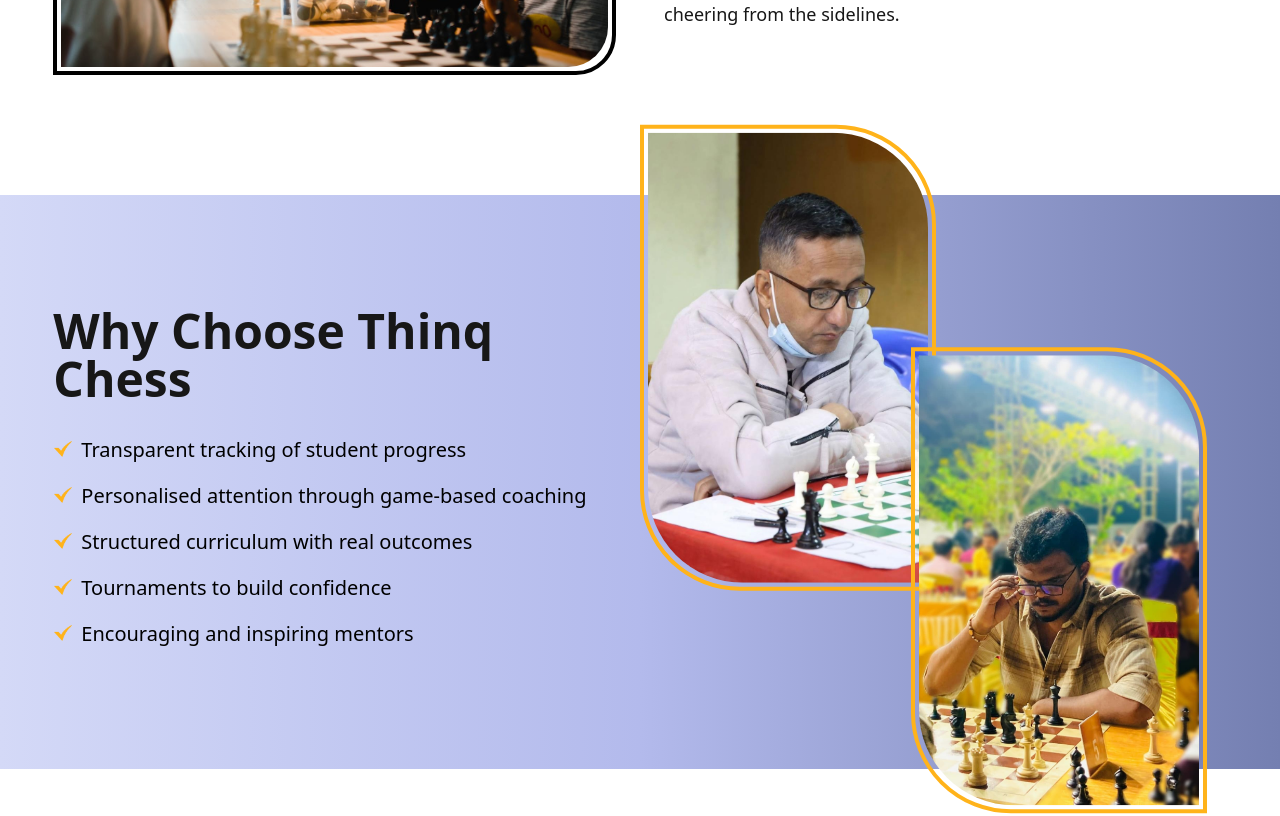
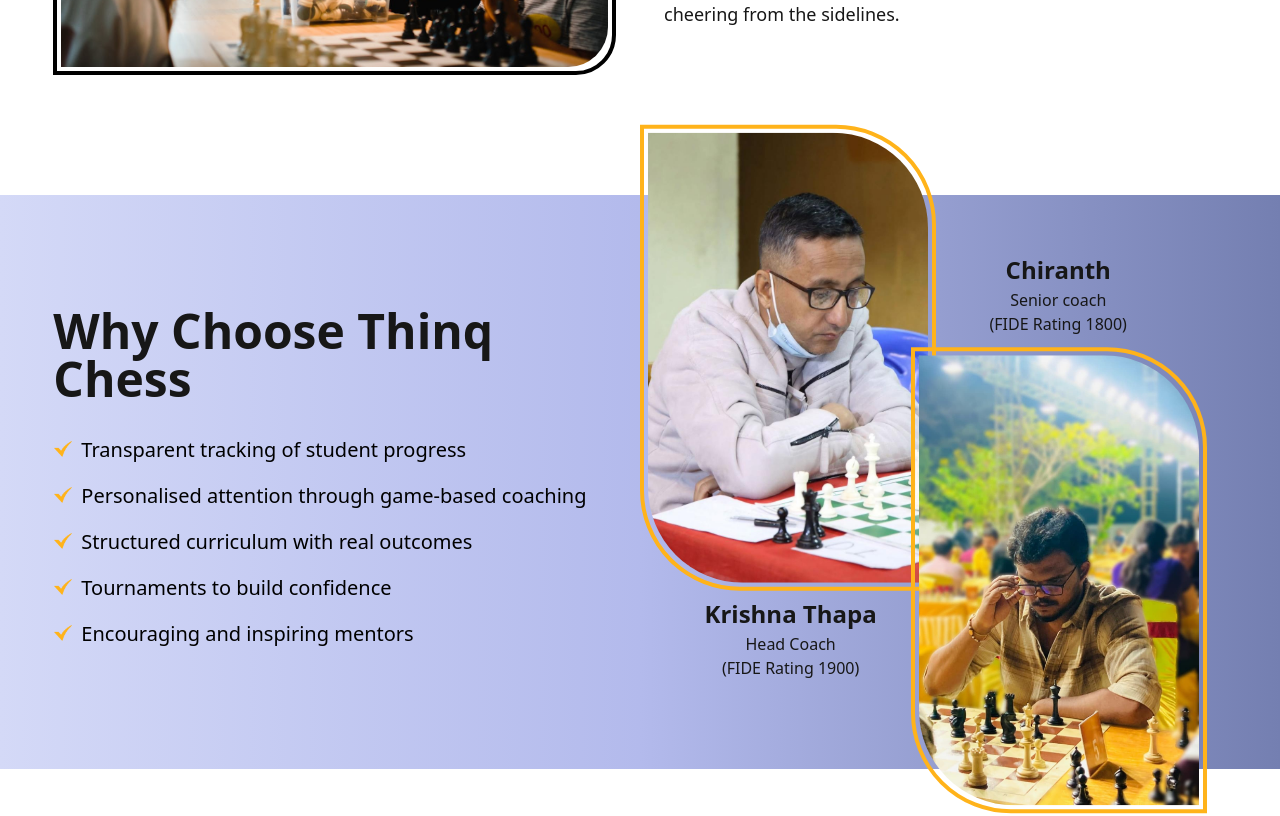
Before and after one commit to WebsitePioneer/LearningProject, a Next.js app: page / in a window 1280 px wide. Shown: the part 960-1776 px from the top of the page. Built offline with nearby package versions, Linux system fonts and the light colour scheme.

Commit message:
feat: added coach names

```diff
--- a/src/app/page.js
+++ b/src/app/page.js
@@ -111,13 +111,19 @@
                 repeat: Infinity, // repeat forever
                 repeatDelay: 1, // delay between repeats
               }}
-              className="p-[4px] border-4 border-[#FFB31A] inline-block absolute rounded-tr-[100px] rounded-bl-[100px] top-[-160px] left-[0px]"
             >
+              <div className="p-[4px] border-4 border-[#FFB31A] inline-block absolute rounded-tr-[100px] rounded-bl-[100px] top-[-160px] left-[0px]">
                 <img
                   src="images/head-coach.jpeg"
                   alt="Framed"
                   className="h-[450px] w-[280px] rounded-tr-[95px] object-cover rounded-bl-[95px]"
                 />
+              </div>
+              <div className="absolute bottom-[-395px] left-[11%] flex flex-col items-center">
+                <p className="text-[24px] font-bold ">Krishna Thapa</p>
+                <p className="text-[16px]">Head Coach</p>
+                <p className="text-[16px]">(FIDE Rating 1900)</p>
+              </div>
             </motion.div>
             <motion.div
               animate={{
@@ -129,13 +135,19 @@
                 repeat: Infinity, // repeat forever
                 repeatDelay: 1, // delay between repeats
               }}
-              className="p-[4px] border-4 border-[#FFB31A] inline-block absolute rounded-tr-[100px] rounded-bl-[100px] top-[50px] right-[20px]"
             >
+              <div className="absolute top-[-45px] right-[17%] flex flex-col items-center">
+                <p className="text-[24px] font-bold ">Chiranth</p>
+                <p className="text-[16px]">Senior coach</p>
+                <p className="text-[16px]">(FIDE Rating 1800)</p>
+              </div>
+              <div className="p-[4px] border-4 border-[#FFB31A] inline-block absolute rounded-tr-[100px] rounded-bl-[100px] top-[50px] right-[20px]">
                 <img
                   src="images/Chiranth .jpeg"
                   alt="Framed"
                   className="h-[450px] w-[280px] rounded-tr-[95px] object-cover object-center rounded-bl-[95px]"
                 />
+              </div>
             </motion.div>
           </div>
         </div>
```
Lines whose indentation alone changed are shown as unchanged.
